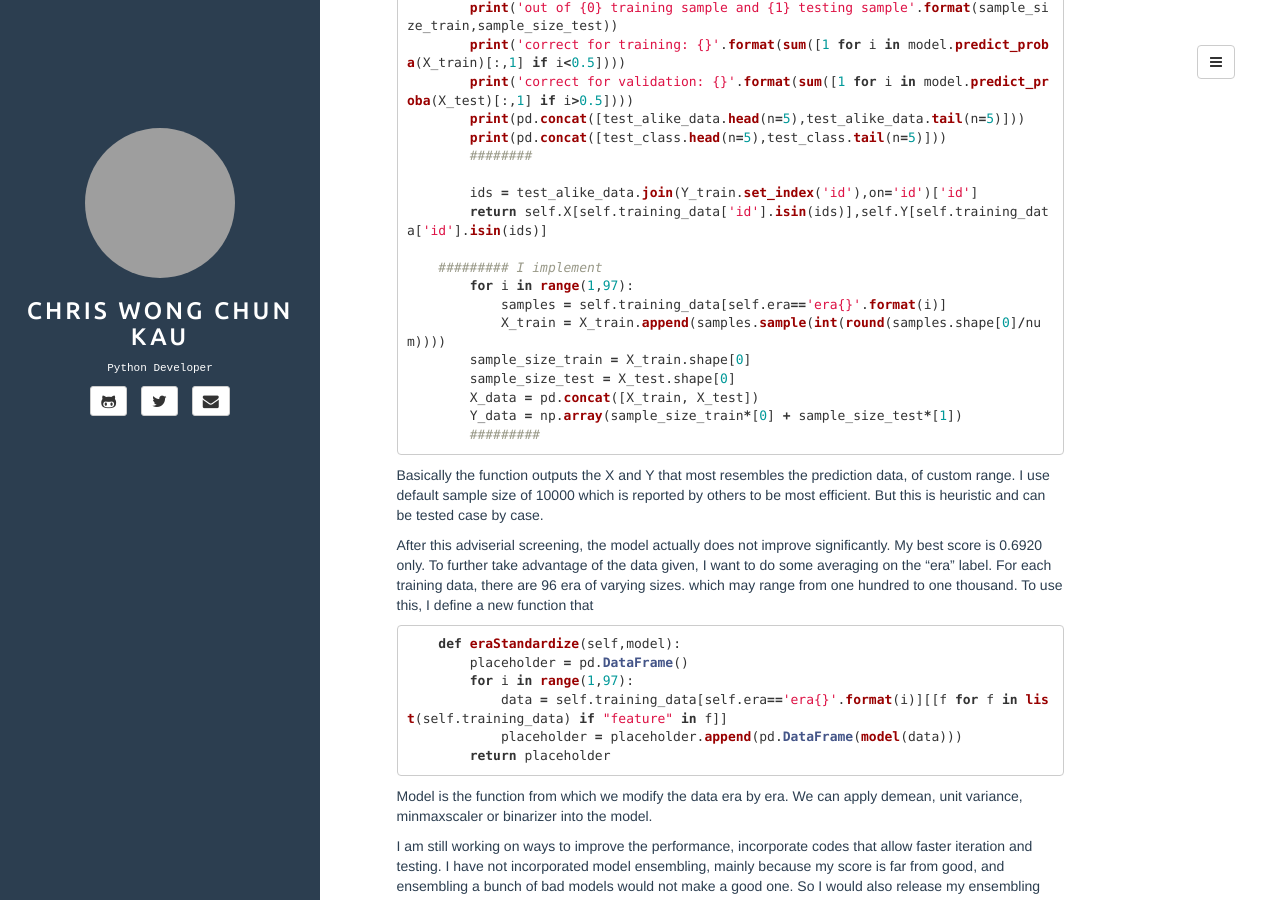
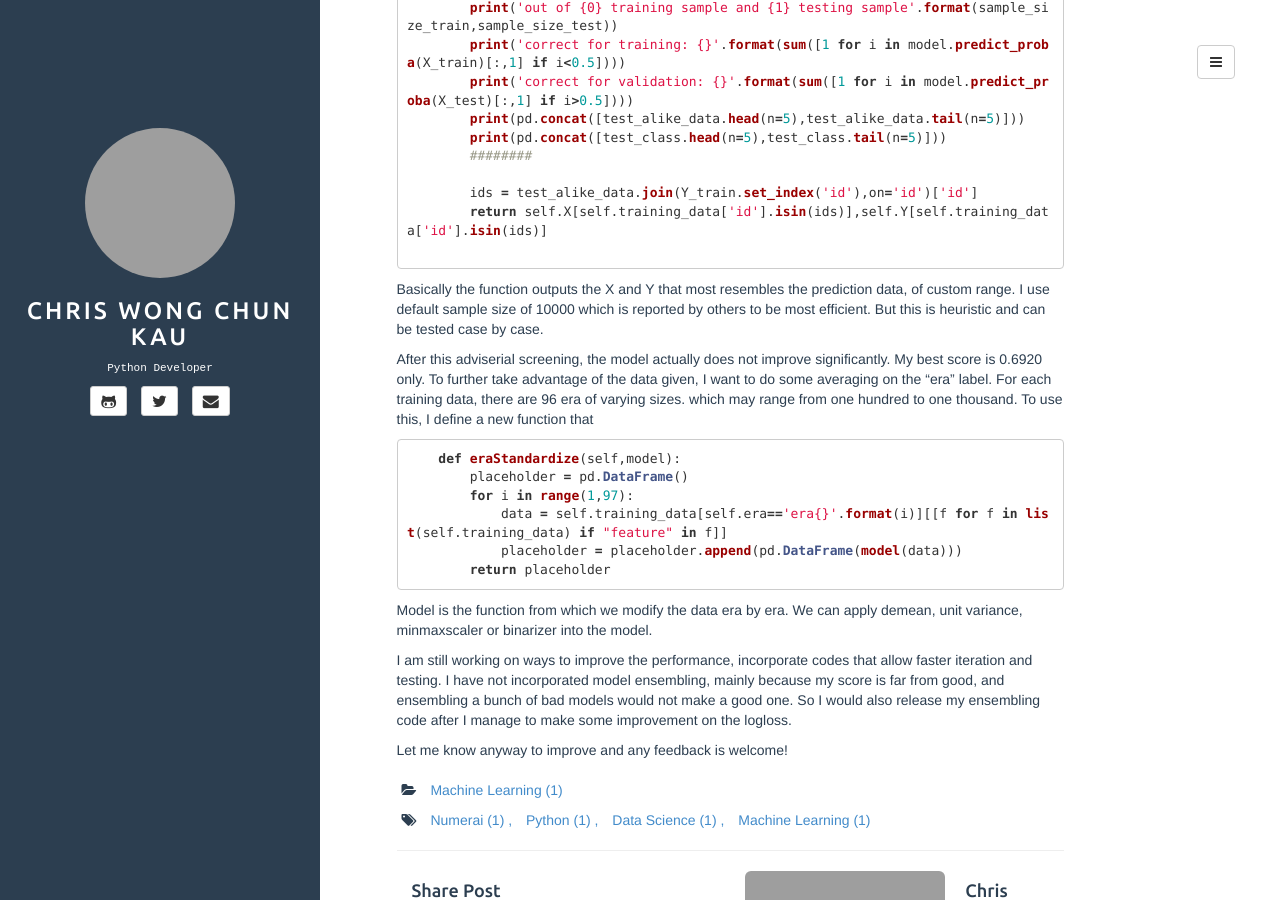
Before and after one commit to chrisckwong821/Blog, a Jekyll site: the page built from _posts/2017-08-29-Numerai_Tutorial.md, in a window 1280 px wide and 900 px high, scrolled down 2739 px. Built offline with Jekyll 4.4.1, drawn with Linux system fonts in a browser that asks for light colours; comment, search, counter and statistics services are not loaded; grey boxes are pictures that could not be loaded.

Commit message:
delete the random era

````diff
--- a/_posts/2017-08-29-Numerai_Tutorial.md
+++ b/_posts/2017-08-29-Numerai_Tutorial.md
@@ -136,15 +136,6 @@ Inspired by [this article](http://fastml.com/adversarial-validation-part-one/) o
         ids = test_alike_data.join(Y_train.set_index('id'),on='id')['id']
         return self.X[self.training_data['id'].isin(ids)],self.Y[self.training_data['id'].isin(ids)]
 
-    ######### I implement
-        for i in range(1,97):
-            samples = self.training_data[self.era=='era{}'.format(i)]
-            X_train = X_train.append(samples.sample(int(round(samples.shape[0]/num))))
-        sample_size_train = X_train.shape[0]
-        sample_size_test = X_test.shape[0]
-        X_data = pd.concat([X_train, X_test])
-        Y_data = np.array(sample_size_train*[0] + sample_size_test*[1])
-        #########
 ```
 
 Basically the function outputs the X and Y that most resembles the prediction data, of custom range. I use default sample size of 10000 which is reported by others to be most efficient. But this is heuristic and can be tested case by case.
````
